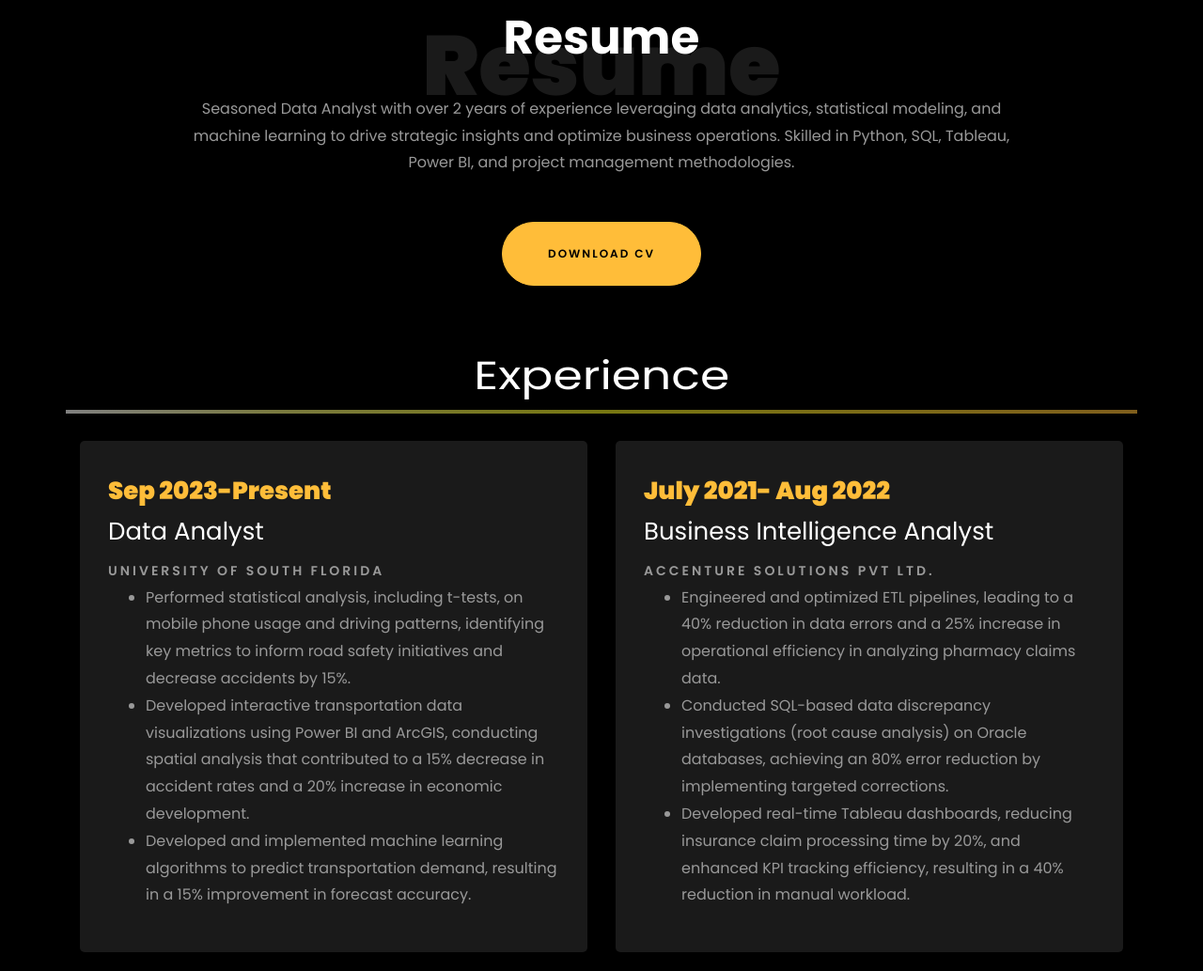
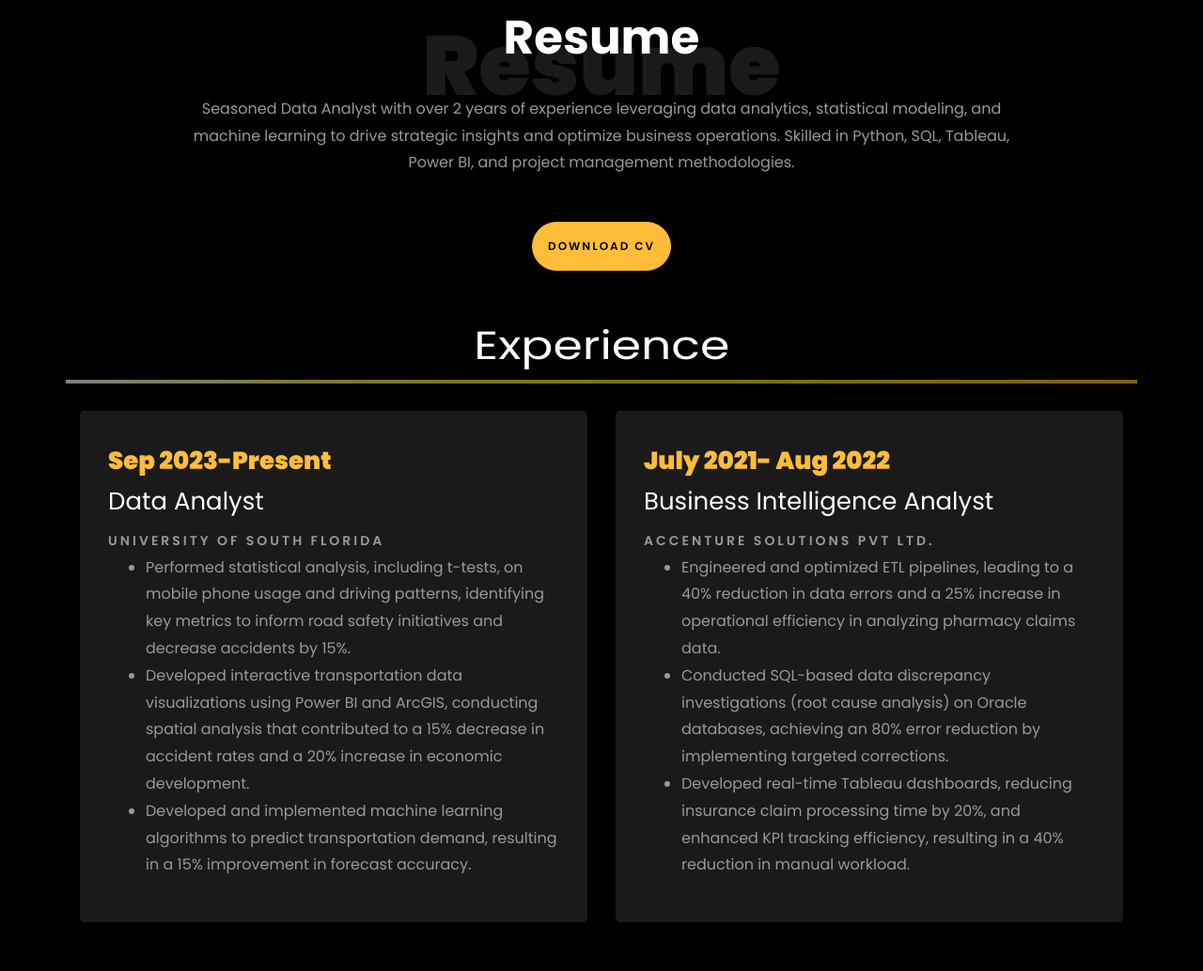
Before and after one commit to rohith1509/panchinenirohith.github.io, a plain HTML site: page index.html in a window 1280 px wide. Shown: the part 1609-2642 px from the top of the page at 94% size. Drawn offline with Linux system fonts and the light colour scheme; files whose address does not match are found by name.

Commit message:
Update index.html

```diff
--- a/index.html
+++ b/index.html
@@ -314,7 +314,11 @@
 				Skilled in Python, SQL, Tableau, Power BI, and project management methodologies.</p>
 			<div class="row justify-content-center mt-5">
 				<div class="col-md-6 text-center ftco-animate">
-					<p><a href="#" class="btn btn-primary py-4 px-5">Download CV</a></p>
+					 <button
+            class="btn btn-primary py-3 px-3"
+            onclick="window.open('./assets/Rohith_Panchineni_FR.pdf')">
+            Download CV
+          </button>
 				</div>
 			</div>
 		</div>
```
